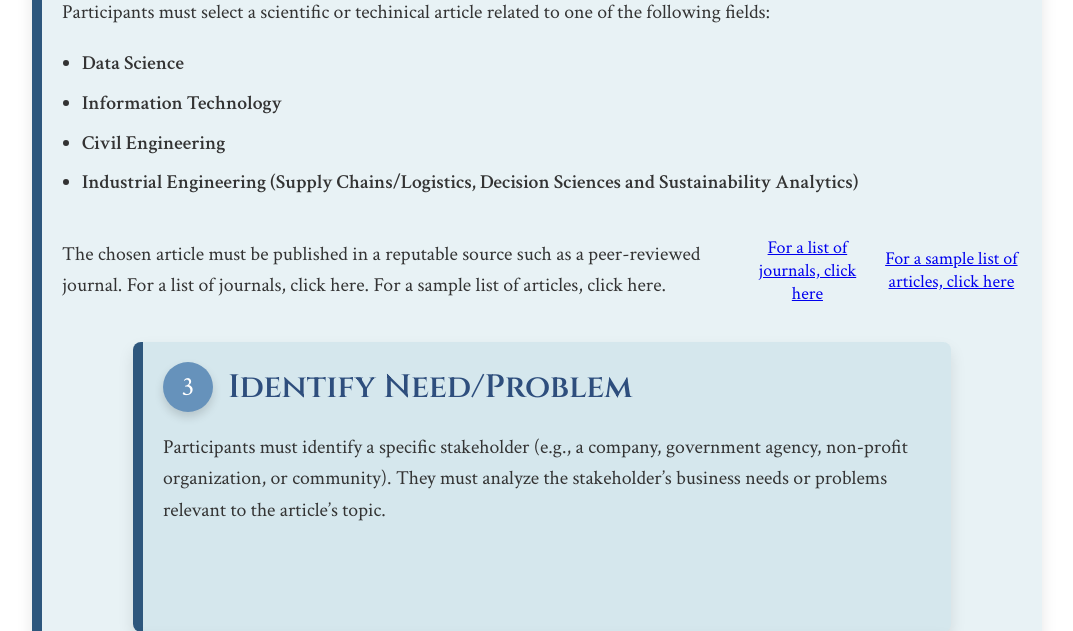
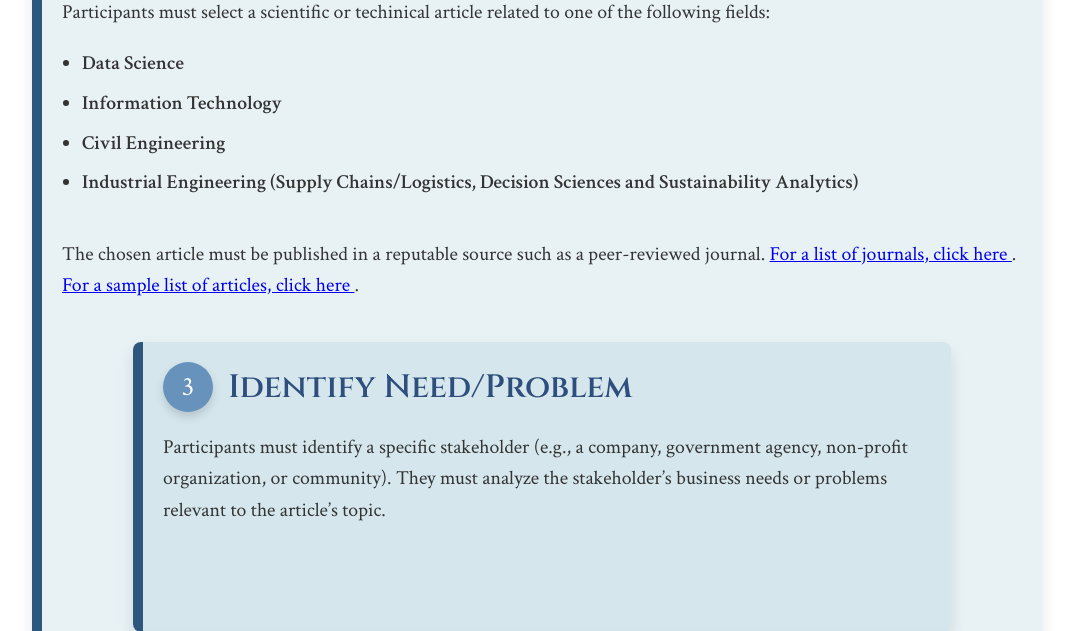
Before and after one commit to VeinZzz/SciComm-2024-Website, a Flask app: page / in a window 1280 px wide. Shown: the part 3436-4067 px from the top of the page, without its empty margins (103-1176 px from the left). Run offline with Flask 3, Linux system fonts and the light colour scheme; some libraries are stand-ins or nearby versions.

Commit message:
more changes HAHAH

```diff
--- a/templates/index.html
+++ b/templates/index.html
@@ -126,14 +126,16 @@
                     </ul>
 
                     <div class="step-header">
-                        <p>The chosen article must be published in a reputable source such as a peer-reviewed journal. For a list of journals, click here. For a sample list of articles, click here.</p>
-                            <a href="https://scicomm-2024.onrender.com/view_articles" target="here">
-                                For a list of journals, click here
-                            </a>
-                            <a href="https://drive.google.com/drive/folders/1jUzKJfXw8e_yw_E5xF7-QQZxq32bhEjV  " target="here">
-                                For a sample list of articles, click here
-                            </a>
-                    </div>
+                        <p>
+                          The chosen article must be published in a reputable source such as a peer-reviewed journal.
+                          <a href="https://scicomm-2024.onrender.com/view_articles" target="_blank">
+                            For a list of journals, click here
+                          </a>.
+                          <a href="https://drive.google.com/drive/folders/1jUzKJfXw8e_yw_E5xF7-OQZxq32bhEjV" target="_blank">
+                            For a sample list of articles, click here
+                          </a>.
+                        </p>
+                      </div>
 
                 <!-- Step 3 -->
                 <div class="step step-three">
```
